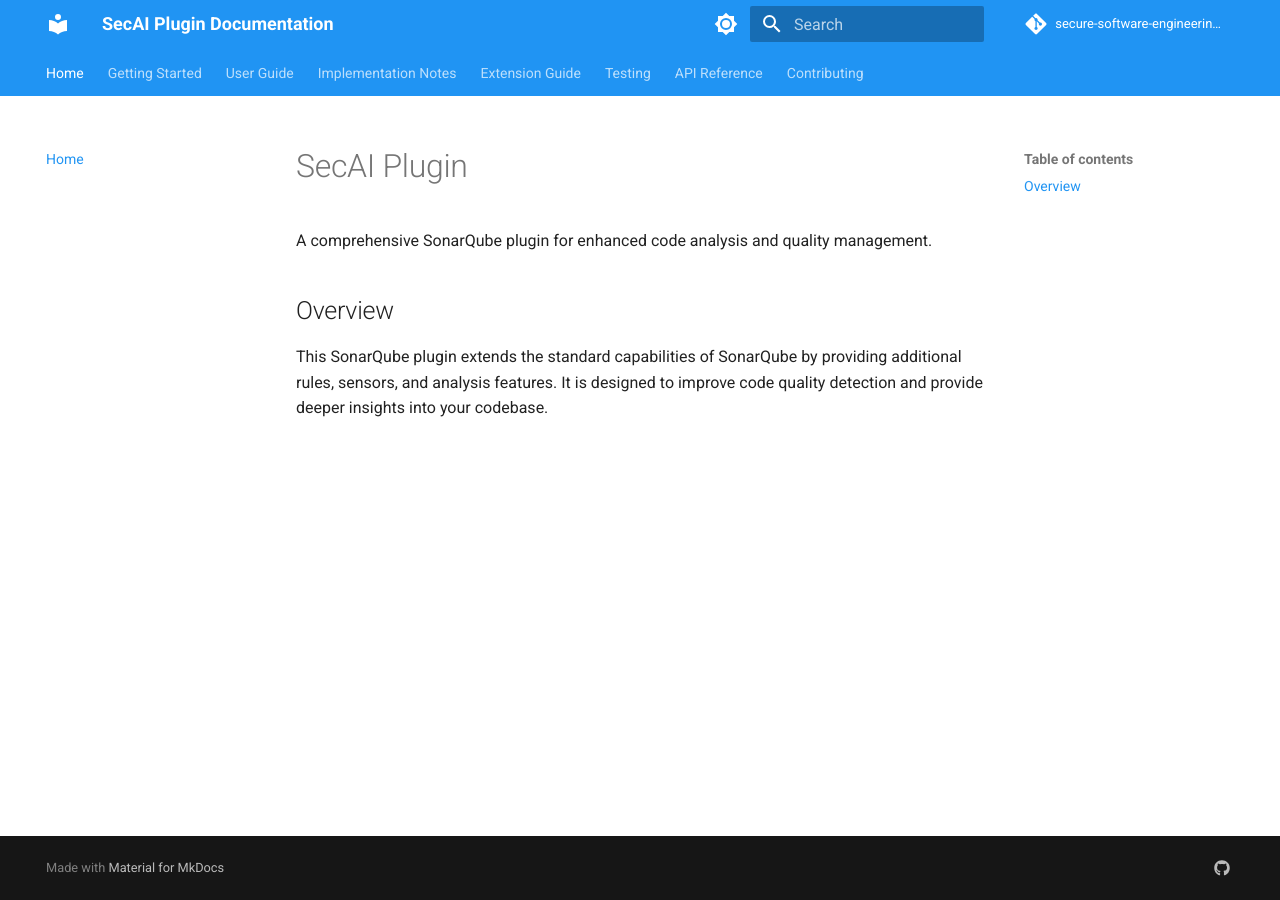
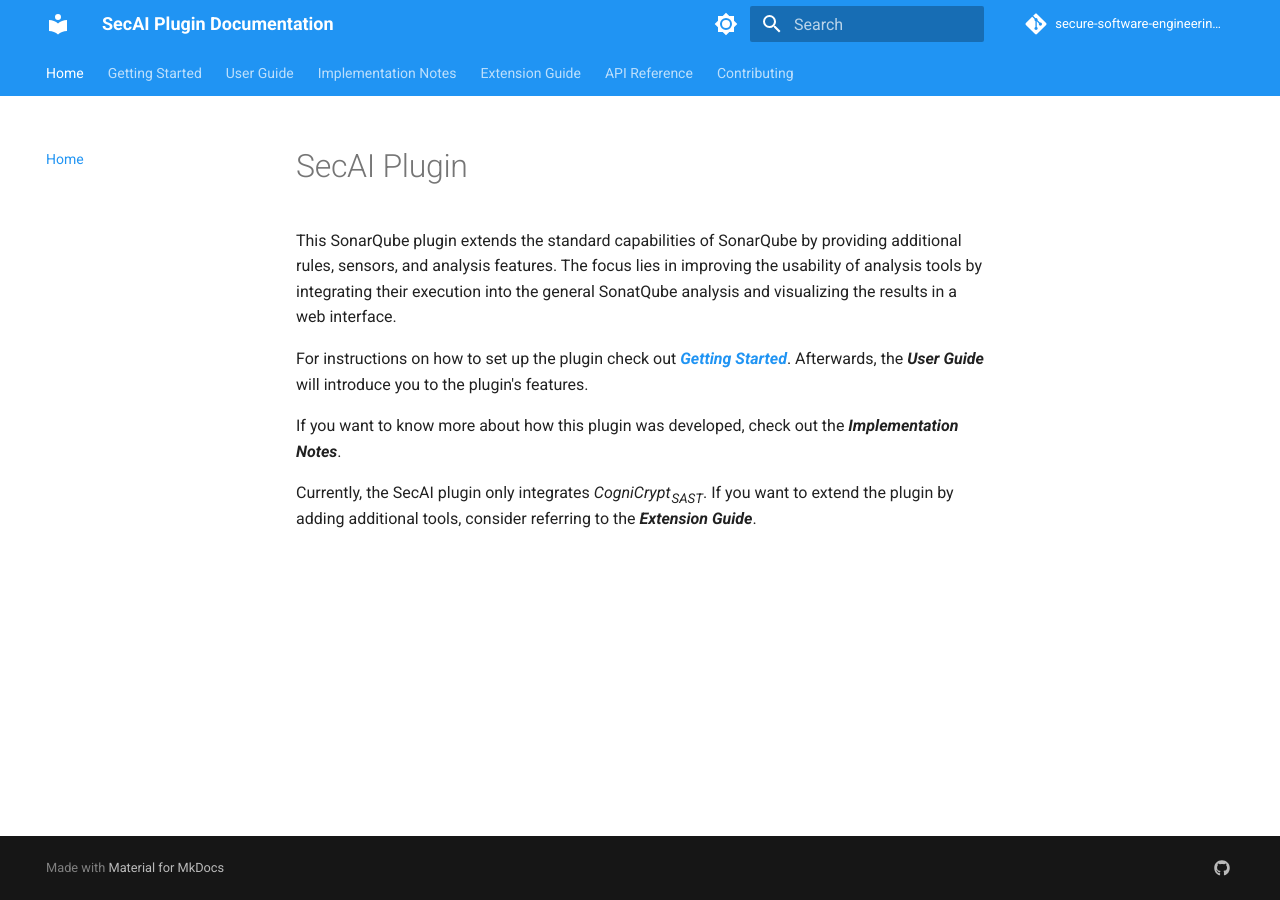
Before and after one commit to secure-software-engineering/CogniCryptSQPlugin, an MkDocs documentation site: the page built from docs/index.md, in a window 1280 px wide. Built offline with MkDocs 1.6.1 and Material for MkDocs 9.7.7, drawn with Linux system fonts in a browser that asks for light colours; comment, search, counter and statistics services are not loaded; the version menu is left out.

Commit message:
Changed how the pages are arranged

```diff
--- a/docs/index.md
+++ b/docs/index.md
@@ -1,7 +1,9 @@
 # SecAI Plugin
 
-A comprehensive SonarQube plugin for enhanced code analysis and quality management.
+This SonarQube plugin extends the standard capabilities of SonarQube by providing additional rules, sensors, and analysis features. The focus lies in improving the usability of analysis tools by integrating their execution into the general SonatQube analysis and visualizing the results in a web interface.
 
-## Overview
+For instructions on how to set up the plugin check out [**_Getting Started_**](./getting-started/overview.md). Afterwards, the **_User Guide_** will introduce you to the plugin's features.
 
-This SonarQube plugin extends the standard capabilities of SonarQube by providing additional rules, sensors, and analysis features. It is designed to improve code quality detection and provide deeper insights into your codebase.
+If you want to know more about how this plugin was developed, check out the **_Implementation Notes_**.
+
+Currently, the SecAI plugin only integrates *CogniCrypt<sub>SAST</sub>*. If you want to extend the plugin by adding additional tools, consider referring to the **_Extension Guide_**.
--- a/mkdocs.yml
+++ b/mkdocs.yml
@@ -51,13 +51,17 @@
     - Error Tree: user-guide/error-tree.md
     - AIFix: user-guide/aifix.md
     - Code Generation: user-guide/code-gen.md
+    - GitHub Pull Request Integration: user-guide/github-pr-integration.md
   - Implementation Notes:
-    - Issue Management: implementation-notes/issue-management.md
-    - Error Tree: implementation-notes/error-tree.md
-    - AiFix: implementation-notes/AiFix.md
-    - Code Generation: implementation-notes/code-gen.md
-    - Github PR: implementation-notes/github-pr-integration.md
-    - Diff-View: implementation-notes/diff-view.md
+    - Overview: implementation-notes/overview.md
+    - Custom SonarQube Web Page:
+      - Issue Management: implementation-notes/issue-management.md
+      - Error Tree: implementation-notes/error-tree.md
+      - Diff-View: implementation-notes/diff-view.md
+      - Github PR: implementation-notes/github-pr-integration.md
+    - AI Features:
+      - AiFix: implementation-notes/AiFix.md
+      - Code Generation: implementation-notes/code-gen.md
     - CogniCrypt Integration:
       - Overview: cognicrypt/overview.md
       - Extracting Additional Information: cognicrypt/cc-message-deconstruction.md
@@ -66,16 +70,16 @@
       - Severity: cognicrypt/severity.md
       - False Positive Detection: cognicrypt/false-positive-detection.md
       - CogniCrypt Rules in SonarQube: cognicrypt/cc-rules.md
+    - Testing During Development:
+      - Overview: testing/overview.md
+      - Running Tests: testing/running-tests.md
+      - Writing Tests: testing/writing-tests.md
+      - Test Data: testing/test-data.md
   - Extension Guide:
     - Adding New Analysis Tools: extension-guide/add-tool.md
     - Custom SonarQube Properties: extension-guide/custom-properties.md
     - Jar Generation: extension-guide/jar-generation.md
     - Code Snippet: extension-guide/code-snippet.md
-  - Testing:
-    - Overview: testing/overview.md
-    - Running Tests: testing/running-tests.md
-    - Writing Tests: testing/writing-tests.md
-    - Test Data: testing/test-data.md
   - API Reference: api-reference.md
   - Contributing: contributing.md
 
```
Also changed, not shown: docs/implementation-notes/overview.md (added, +3 -0 lines), docs/implementation-notes/CodeGen_1.png (deleted), docs/implementation-notes/CodeGen_2.png (deleted), docs/implementation-notes/CodeGen_3.png (deleted).
